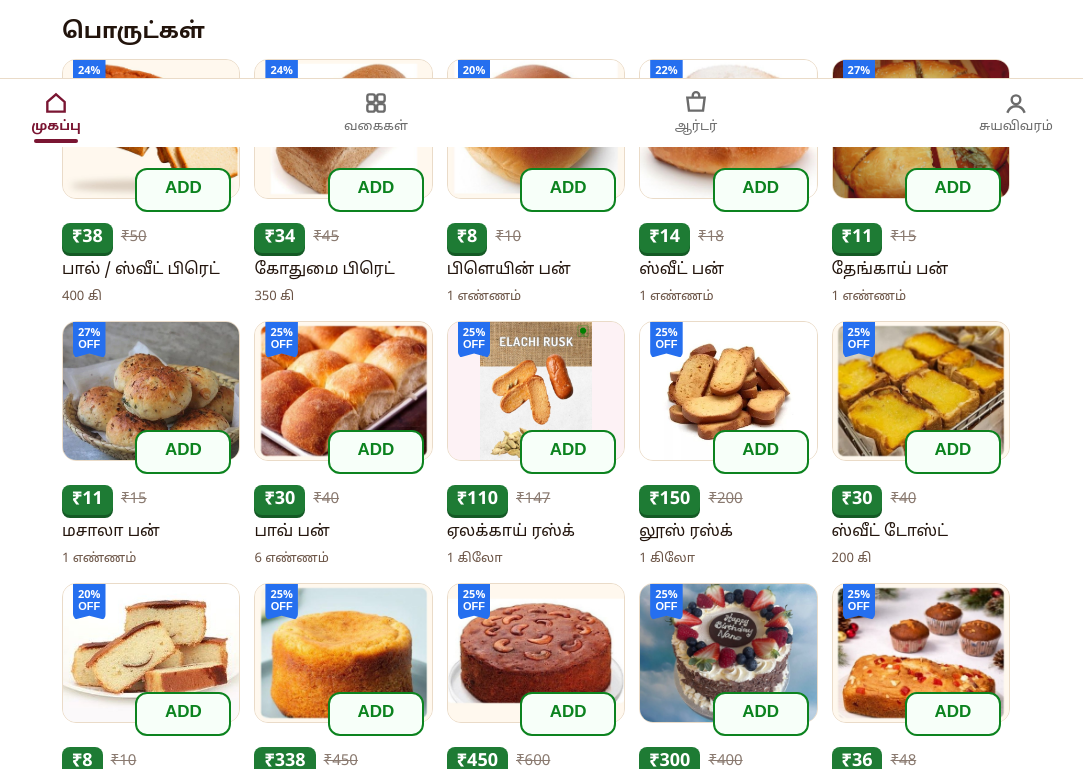
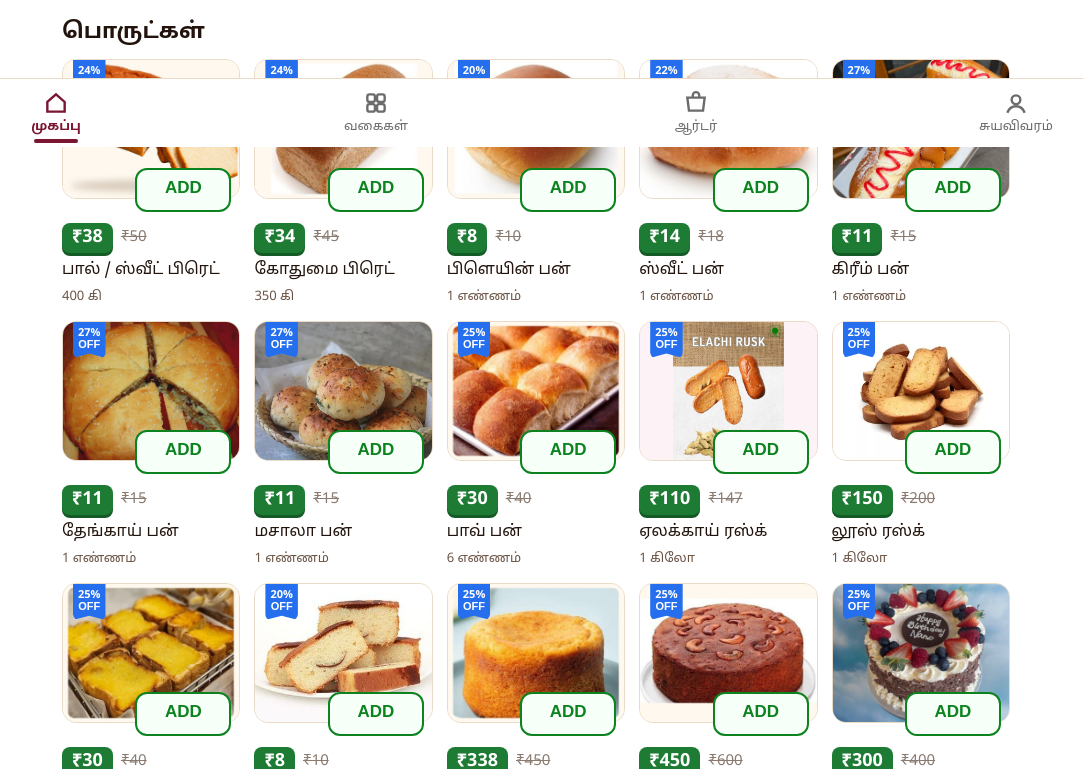
Before and after one commit to inimaifoodss-web/inimai-foods, a plain HTML site: page index.html in a window 1280 px wide. Shown: the part 653-1422 px from the top of the page, without its empty margins (104-1187 px from the left). Drawn offline with Linux system fonts and the light colour scheme; no server answers; a web font is replaced by a local one.

Commit message:
Bring back Cream bun with the owner's new photo
Co-Authored-By: Claude Opus 5.5 <noreply@anthropic.com>
Claude-Session: https://claude.ai/code/session_014DFkP9UwZqFjJHk8D63ftY

```diff
--- a/index.html
+++ b/index.html
@@ -367,6 +367,7 @@ var PRODUCTS = [
   {id:"p3", cat:"bread", name:"கோதுமை பிரெட்", en:"Whole wheat bread", unit:"350 கி", unitEn:"350 g", price:34, mrp:45, img:"img/products/p3.jpg"},
   {id:"p4", cat:"bread", name:"பிளெயின் பன்", en:"Plain bun", unit:"1 எண்ணம்", unitEn:"1 pc", price:8, mrp:10, img:"img/products/p4.jpg"},
   {id:"p5", cat:"bread", name:"ஸ்வீட் பன்", en:"Sweet (yellow) bun", unit:"1 எண்ணம்", unitEn:"1 pc", price:14, mrp:18, img:"img/products/p5.jpg"},
+  {id:"p6", cat:"bread", name:"கிரீம் பன்", en:"Cream bun", unit:"1 எண்ணம்", unitEn:"1 pc", price:11, mrp:15, img:"img/products/p6.jpg"},
   {id:"p7", cat:"bread", name:"தேங்காய் பன்", en:"Coconut bun", unit:"1 எண்ணம்", unitEn:"1 pc", price:11, mrp:15, img:"img/products/p7.jpg"},
   {id:"p8", cat:"bread", name:"மசாலா பன்", en:"Masala bun", unit:"1 எண்ணம்", unitEn:"1 pc", price:11, mrp:15, img:"img/products/p8.jpg"},
   {id:"p9", cat:"bread", name:"பாவ் பன்", en:"Pav bun", unit:"6 எண்ணம்", unitEn:"Pack of 6", price:30, mrp:40, img:"img/products/p9.jpg"},
--- a/sheet-connect.js
+++ b/sheet-connect.js
@@ -13,8 +13,8 @@
   PRODUCTS.forEach(function (p) { BUILTIN[p.id] = p; });
 
   // இணையதளத்திலிருந்து நீக்கிய பொருட்கள் (Sheet-ல் இருந்தாலும் காட்ட வேண்டாம்) – உரிமையாளர் கேட்டபடி, 16 Nov 2026:
-  // p2 ஃபேமிலி பிரெட், p6 கிரீம் பன், p12 மில்க் ரஸ்க், p13 நெய் ரஸ்க், p29 கட்லெட், p30 காரி, p34 ஒஸ்மானியா பிஸ்கட்
-  var REMOVED = { p2: 1, p6: 1, p12: 1, p13: 1, p29: 1, p30: 1, p34: 1 };
+  // p2 ஃபேமிலி பிரெட், p12 மில்க் ரஸ்க், p13 நெய் ரஸ்க், p29 கட்லெட், p30 காரி, p34 ஒஸ்மானியா பிஸ்கட்
+  var REMOVED = { p2: 1, p12: 1, p13: 1, p29: 1, p30: 1, p34: 1 };
   function apply(list) {
     if (!Array.isArray(list) || !list.length) return;
     var next = [];
```
Also changed, not shown: img/products/p6.jpg (added).
